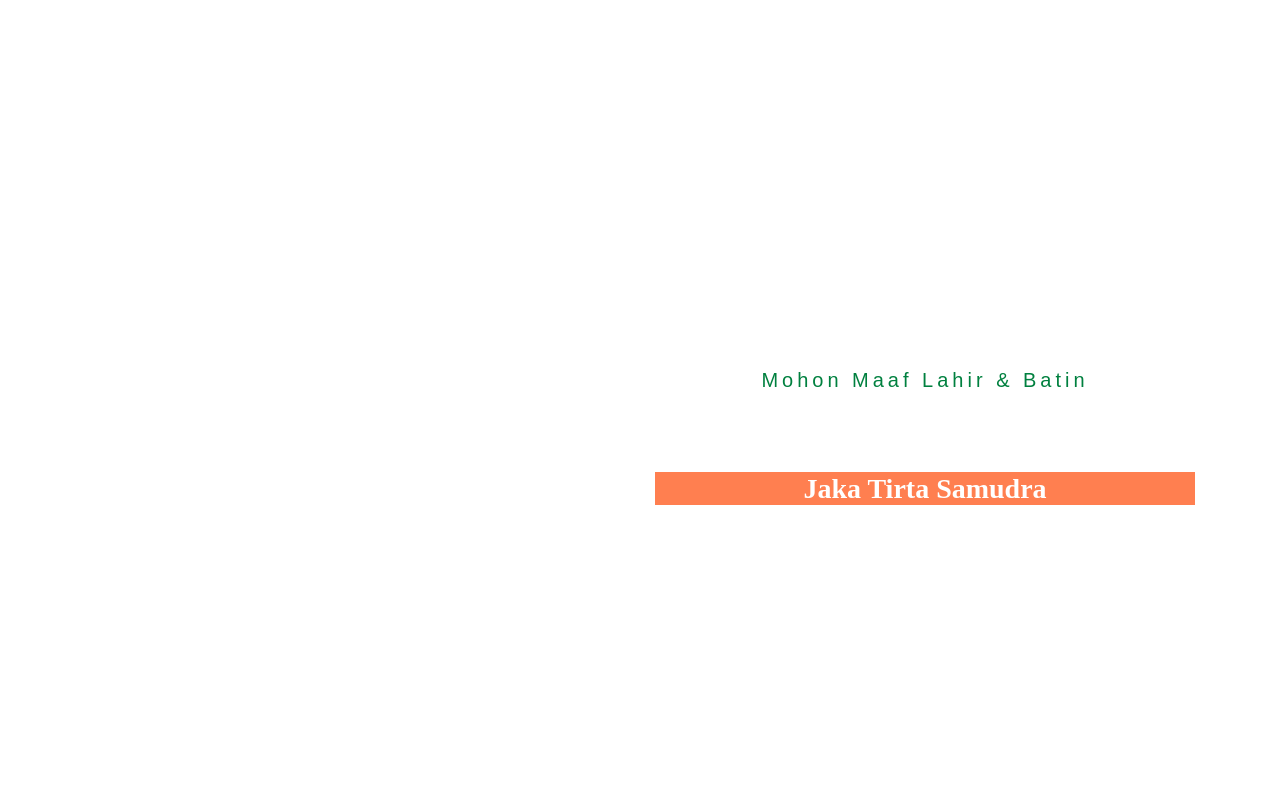
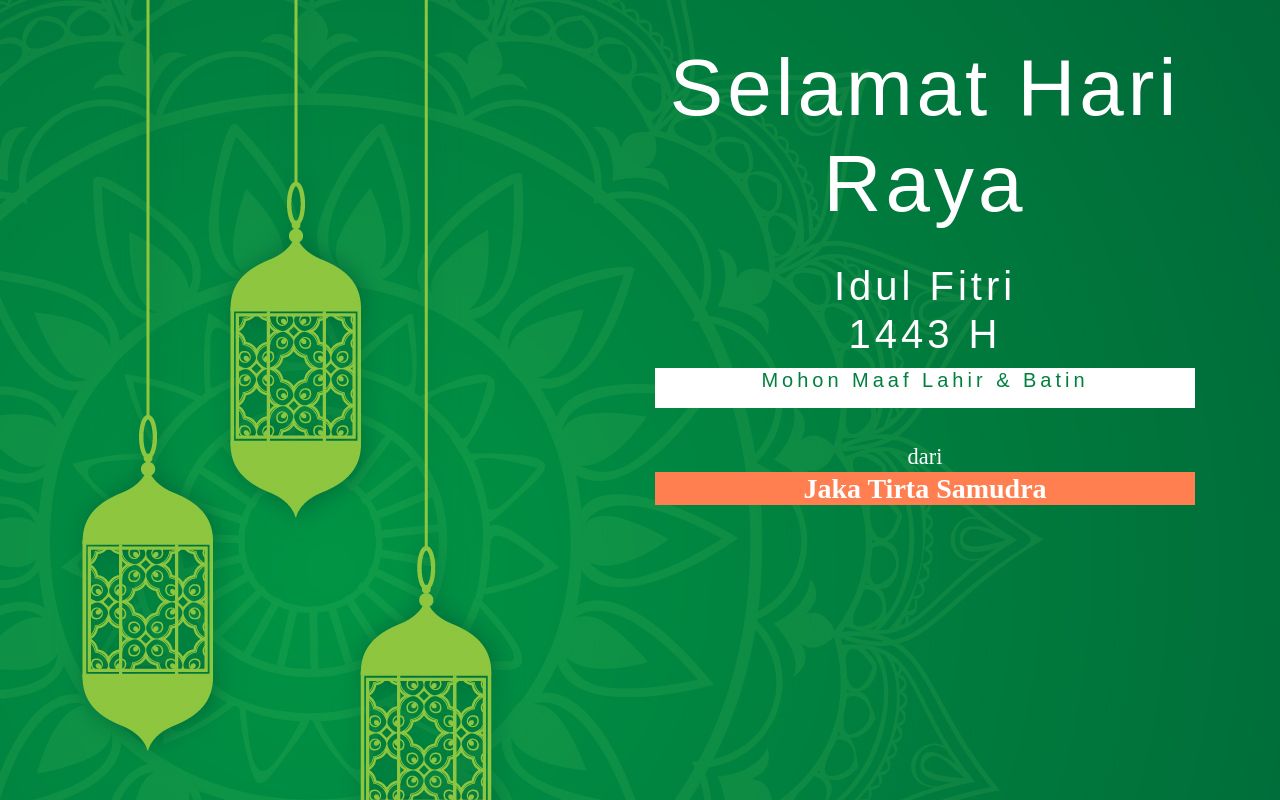
Before and after one commit to jakatirtasamudra/jakatirtasamudra.github.io, a plain HTML site: page index.html in a window 1280 px wide. Drawn offline with nearby package versions, Linux system fonts and the light colour scheme; a web font is replaced by a local one.

Commit message:
Update index.html

```diff
--- a/index.html
+++ b/index.html
@@ -37,7 +37,7 @@
 
 </head>
 
-<body style="background-image: url(gambar/gambar-1.jpg); width: auto;">
+<body style="background-image: url(gambar-1.jpg); width: auto;">
 
     <div class="container" style="margin-top: 40px;">
         <div class="row text-center">
```
